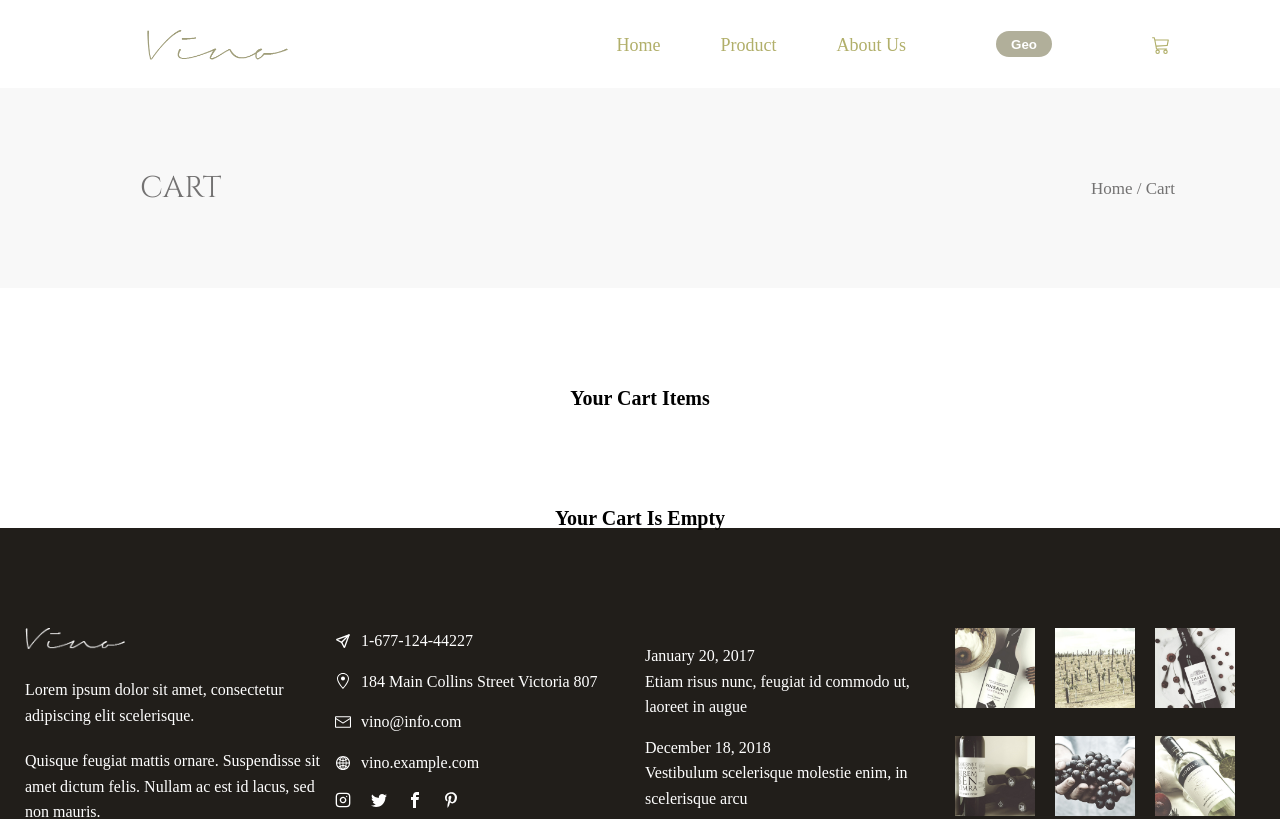
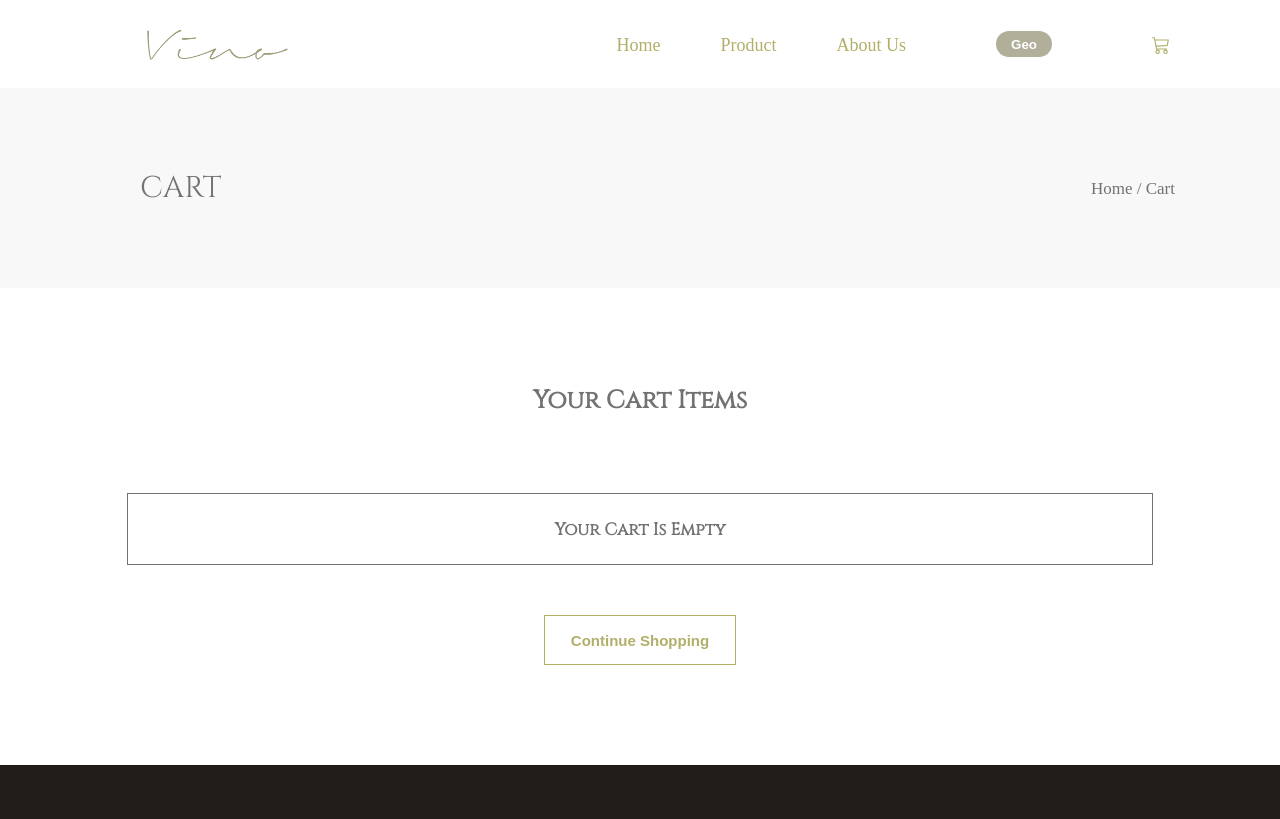
Before and after one commit to Beko98/react_wine_project, a React (Create React App) app: page /cart in a window 1280 px wide. Shown: the top 819 px of the page. Built offline with nearby package versions, Linux system fonts and the light colour scheme; a web font is replaced by a local one.

Commit message:
done with opacity

```diff
--- a/src/_cart.scss
+++ b/src/_cart.scss
@@ -6,8 +6,11 @@
     h1{
         text-align: center;
         margin-top: 100px;
-        font-size: 20px;
+        font-size: 25px;
         font-weight: 600;
+        color: $text;
+        font-family: Cinzel, serif;
+
     }
 }
 
@@ -59,20 +62,31 @@
         p{
             color: $text;
         }
-        button{
-            margin-top: 20px;
-            width: 15%;
-            height: 50px;
-            color: $websiteColor;
-            border: 1px solid $websiteColor;
-            font-size: 15px;
-            font-weight: 600;
-            background-color: $white;
-            transition: color .2s ease-in-out,background-color .2s ease-in-out,border-color .2s ease-in-out;;
-        }
+        @include cartButton
+}
 
-        button:hover{
-            background-color: $websiteColor;
-            color: $white;
+
+.yourEmptyCart{
+    display: flex;
+    align-items: center;
+    justify-content: center;
+    height: 70px;
+    width: 80%;
+    border: 1px solid $text;
+    margin: 80px auto 30px;
+        h1{
+        font-size: 17px;
+        color: $text;
+        text-align: center;
+        margin: 0;
         }
 }
+
+
+.shoppingBtnDiv{
+    display: flex;
+    justify-content: center;
+    align-items: center;
+    @include cartButton;
+    margin-bottom: 100px
+}
--- a/src/_colors.scss
+++ b/src/_colors.scss
@@ -1,6 +1,7 @@
 $white: white;
 $black: black;
 $websiteColor: #b1af6a;
+$opacityColor: #b1af6a7f;
 $Lswitch: #b1af9a;
 $text: #737272;
 $footer:rgb(33, 30, 26) ;
--- a/src/_mixins.scss
+++ b/src/_mixins.scss
@@ -39,3 +39,23 @@
     background-color: #333;
     margin: 10px;
   }
+
+
+@mixin cartButton{
+    .cartButtons{
+      margin-top: 20px;
+      width: 15%;
+      height: 50px;
+      color: $websiteColor;
+      border: 1px solid $websiteColor;
+      font-size: 15px;
+      font-weight: 600;
+      background-color: $white;
+      transition: color .2s ease-in-out,background-color .2s ease-in-out,border-color .2s ease-in-out;;
+  }
+
+  .cartButtons:hover{
+      background-color: $websiteColor;
+      color: $white;
+  }
+}
--- a/src/_product.scss
+++ b/src/_product.scss
@@ -43,6 +43,7 @@
     flex-wrap: wrap;
     justify-content: space-evenly;
     margin: 35px 5px 0 15px;
+    padding-left: 30px;
     .card_1 {
       text-align: center;
       margin-bottom: 100px;
@@ -68,10 +69,13 @@
 }
 
 .right_2 {
+  display: flex;
   width: 30%;
   padding-left: 30px;
+  justify-content: center;
+  flex-direction: column;
   .categories {
-    margin-bottom: 50px;
+    margin: 50px 0 ;
     p {
       transition: filter 0.3s ease-in-out;
     }
@@ -91,6 +95,7 @@
       margin-bottom: 40px;
       text-align: center;
       padding-top: 115px;
+      letter-spacing: 5px;
     }
   }
   h2 {
@@ -115,10 +120,10 @@
     .column {
       display: flex;
       flex-direction: column;
-      padding: 15px 15px 0;
+      padding: 10px 15px 0;
       h2 {
         margin-bottom: 8px;
-        font-size: 14px;
+        font-size: 18px;
         color: $websiteColor;
         font-family: "Cinzel", serif;
         font-family: "Lora", serif;
@@ -138,7 +143,7 @@
     h3 {
       color: $text;
       font-size: 18px;
-      margin: 45px 0 12px;
+      margin: 30px 0 12px;
     }
     .tagPs {
       color: $text;
@@ -150,7 +155,7 @@
 .addToCartEffect {
   position: relative;
   .addToCartEffectChild {
-    background-color: $websiteColor;
+    background-color: $opacityColor;
     position: absolute;
     top: 0;
     left: 0;
@@ -158,15 +163,15 @@
     width: 100%;
     opacity: 0;
     &:hover {
-      opacity: 0.5;
+      opacity: 1;
       .addToCartBtn {
         position: absolute;
         top: 160px;
-        left: 27%;
+        left: 25%;
         transform: translateY(50%);
         transition: transform 0.3s ease-out;
         padding: 15px;
-        width: 45%;
+        width: 50%;
         color: $white;
         background-color: transparent;
         border: 2px solid white;
@@ -182,6 +187,22 @@
   }
 }
 
+.searchProducts{
+  input{
+    width: 100%;
+    max-width: 60%;
+    padding: 15px 7px;
+    margin-top: 20px;
+    font-size: 16px;
+    border: 1px solid gainsboro;
+  }
+  input[type="search"]:focus {
+    outline: none;
+    border: 1px solid gainsboro;
+  }
+
+}
+
 // button {
 //   position: absolute;
 //   top: 160px;
--- a/src/components/Cart.js
+++ b/src/components/Cart.js
@@ -35,11 +35,20 @@ function Cart() {
       {totalAmount > 0 ?
         <div className='checkOut'>
           <p>Subtotal: ${totalAmount }</p>
-          <button onClick={() => navigate("/product")}>Continue Shopping</button>
-          <button>Proceed To Checkout</button>
+          <button className='cartButtons' onClick={() => navigate("/product")}>Continue Shopping</button>
+          <button className='cartButtons'>Proceed To Checkout</button>
 
         </div>
-    : <h1>Your Cart Is Empty</h1> }
+    :
+    <div className='yourEmptyCart'>
+    <h1>Your Cart Is Empty</h1>
+    </div>
+
+    }
+    <div className='shoppingBtnDiv'>
+    <button className='cartButtons' onClick={() => navigate("/product")}>Continue Shopping</button>
+    </div>
+
     </div>
 
     <Footer />
--- a/src/components/Product.js
+++ b/src/components/Product.js
@@ -88,6 +88,8 @@ function Product() {
         </div>
 
         <div className="right_2">
+
+
           <div className="banner">
             <h3>BANNER</h3>
           </div>
@@ -138,6 +140,11 @@ function Product() {
               Sweet, Tasty, White
             </p>
           </div>
+          <div className="searchProducts">
+            <input type="search" placeholder="Search Products..." />
+
+
+          </div>
         </div>
       </div>
 
```
